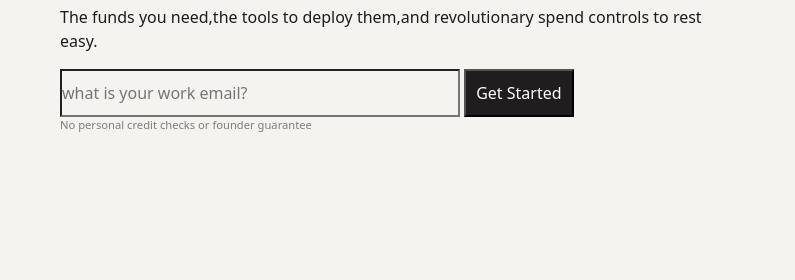
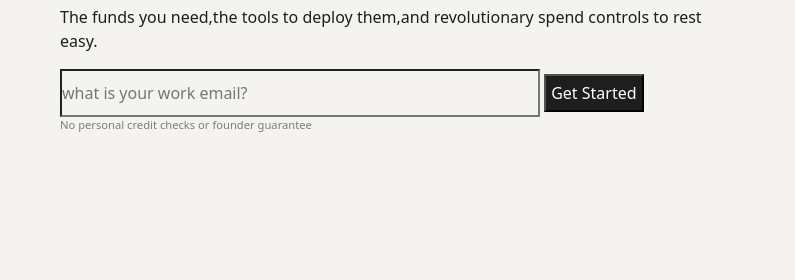
Before and after one commit to TVimala/Fullstack, a plain HTML site: page Session-4/assignment-11/assignment11-3.html in a window 1280 px wide. Shown: the part 175-455 px from the top of the page, 0-795 px from the left. Drawn offline with nearby package versions, Linux system fonts and the light colour scheme.

Commit message:
add:files

```diff
--- a/Session-4/assignment-11/assignment11-3.css
+++ b/Session-4/assignment-11/assignment11-3.css
@@ -60,12 +60,13 @@ nav{
 button{
     background-color: rgb(31, 29, 29);
     color: #FFFFFF;
-    padding: 10px;
+    padding: 5px;
 }
 input{
     background-color: rgb(244, 243, 239);
     height: 6vh;
-    width:50vh;
+    width:60vh;
+    margin:0;
 }
 .para{
     font-size: 0.7rem;
```
